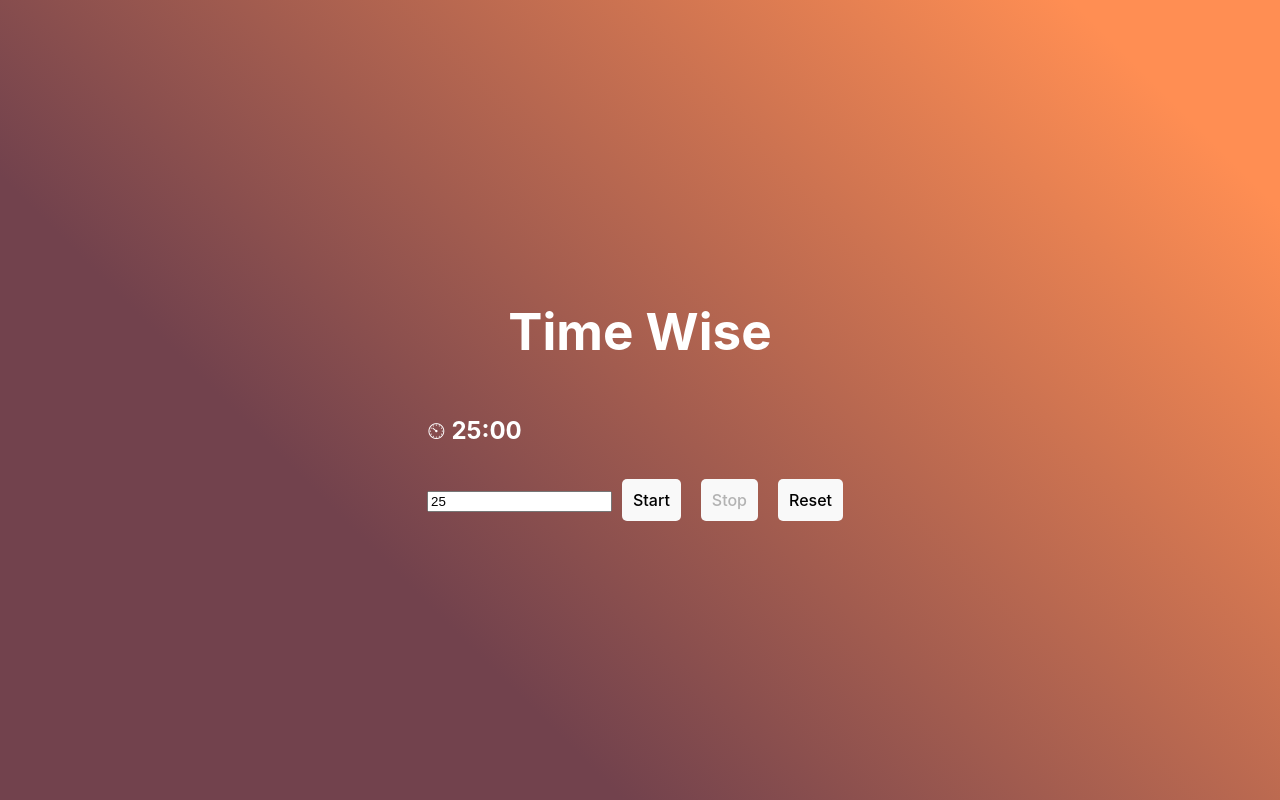
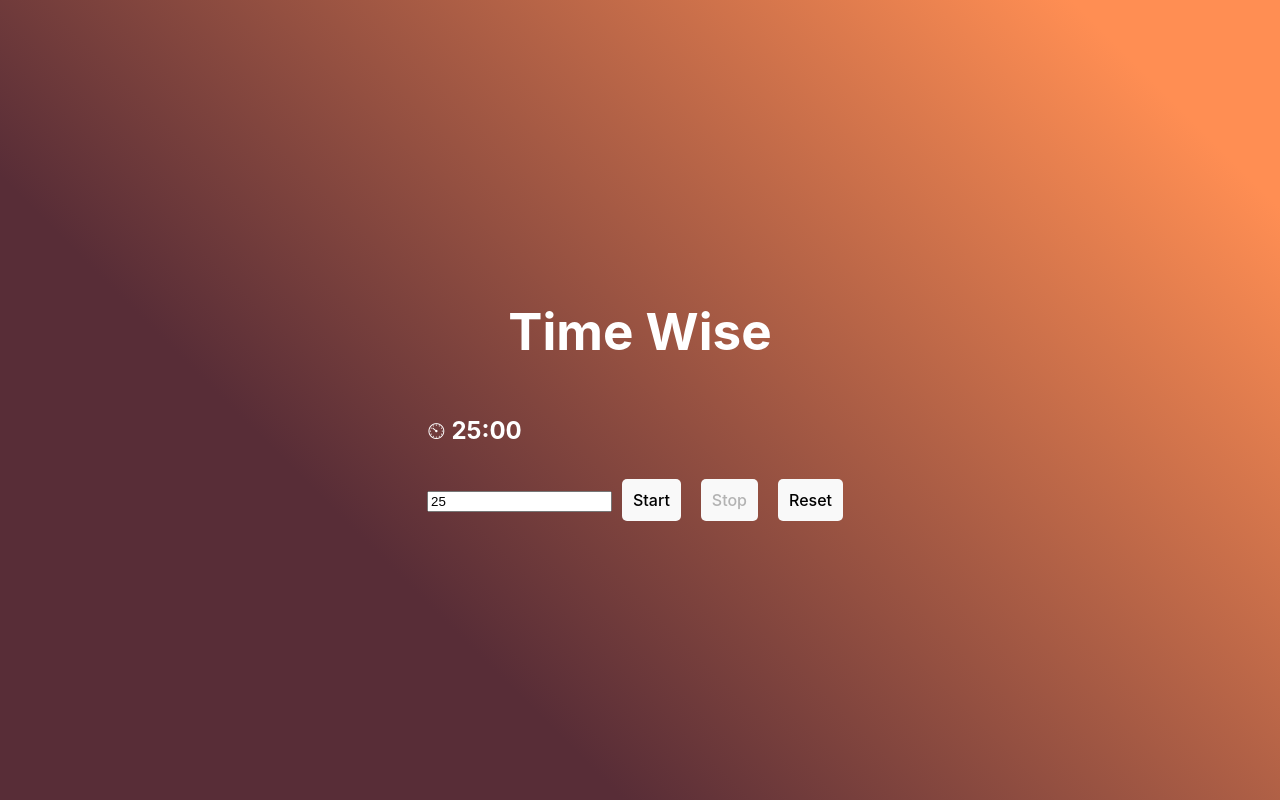
Before and after one commit to Jenni4B/myTimer, a React (Vite) app: page / in a window 1280 px wide. Built offline with nearby package versions, Linux system fonts and the light colour scheme.

Commit message:
Recreated time-wise react app, added css this time

```diff
--- a/src/App.css
+++ b/src/App.css
@@ -10,7 +10,7 @@ html, body, #root {
   flex-direction: column;
   align-items: center;
   justify-content: center;
-  background: linear-gradient(45deg, #72424d 30%, #FF8E53 90%);
+  background: linear-gradient(45deg, #582d37 30%, #FF8E53 90%);
   color: white;
   height: 100%; /* Take full height of the page */
   width: 100%; /* Take full width of the page */
```
